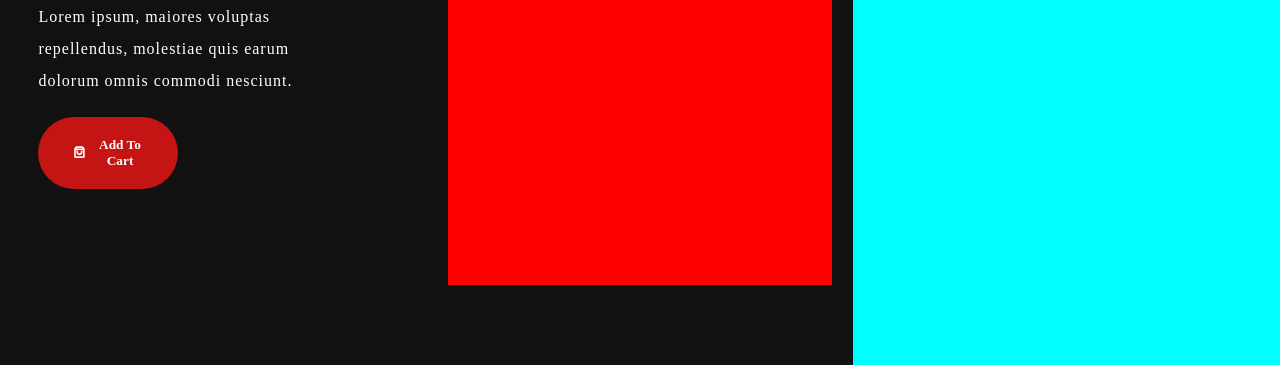
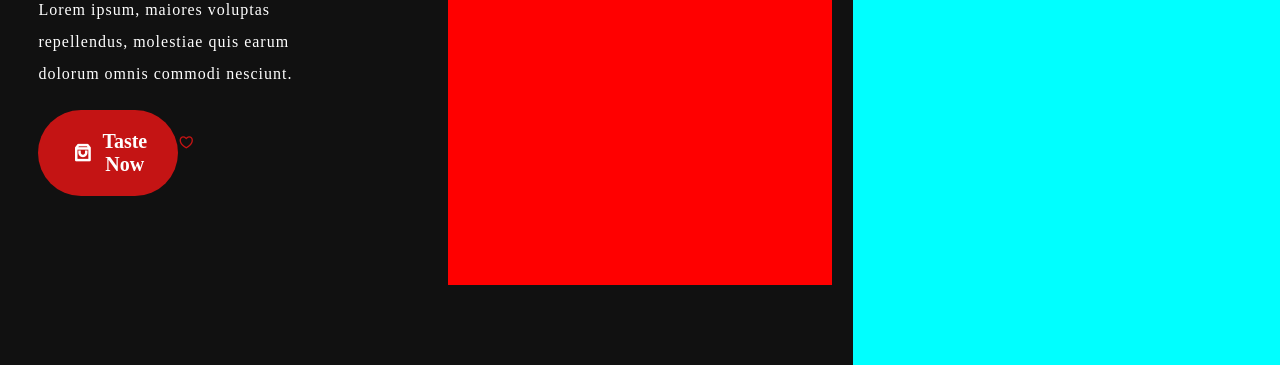
Before and after one commit to Lucky-Kashyap/Responsive-Web-Dev-With-HTML-CSS, a plain HTML site: page practice/index.html in a window 1280 px wide. Shown: the part 435-800 px from the top of the page. Drawn offline with nearby package versions, Linux system fonts and the light colour scheme.

Commit message:
add button and icon into a div ad style it

```diff
--- a/practice/index.html
+++ b/practice/index.html
@@ -37,7 +37,10 @@ https://cdn.jsdelivr.net/npm/remixicon@3.5.0/fonts/remixicon.min.css
             <div id="left">
                 <h1>Your favourite <span>coke</span> just got reinvented.</h1>
                 <p>Lorem ipsum, maiores voluptas repellendus, molestiae quis earum dolorum omnis commodi nesciunt.</p>
-                <button><i class="ri-shopping-bag-3-line"></i>Add To Cart</button>
+                <div class="btn">
+                    <button><i class="ri-shopping-bag-3-line"></i>Taste Now</button>
+                <i class="ri-heart-3-line"></i>
+                </div>
             </div>
             <div id="middle">
                 <div id="tomb">
--- a/practice/style.css
+++ b/practice/style.css
@@ -139,6 +139,7 @@ h1{
     padding: 20px 34px;
     color: #fff;
     text-transform: capitalize;
+    font-size: 20px;
     font-weight: 600;
     cursor: pointer;
 }
@@ -148,6 +149,14 @@ h1{
 #left h1 span{
 font-weight: 300;
 color: red;
+}
+#left .btn{
+    display: flex;
+    align-items: center;
+}
+
+#left .btn>i {
+    color: rgb(196, 20, 20);
 }
 #middle{
     display: flex;
```
